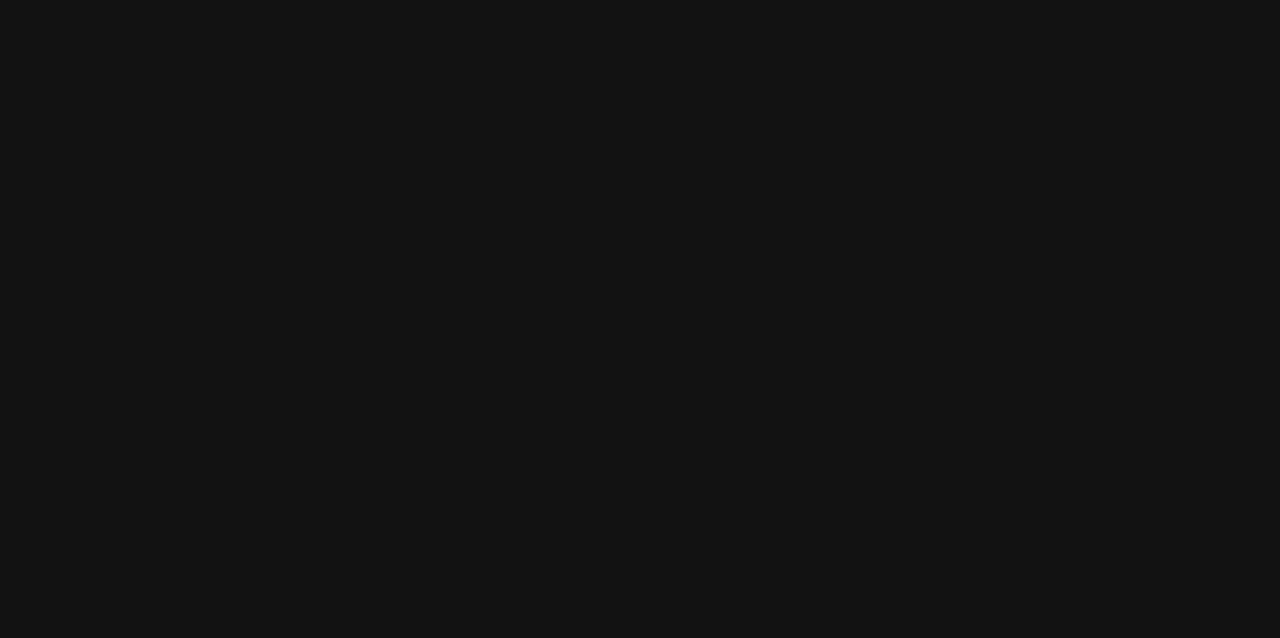
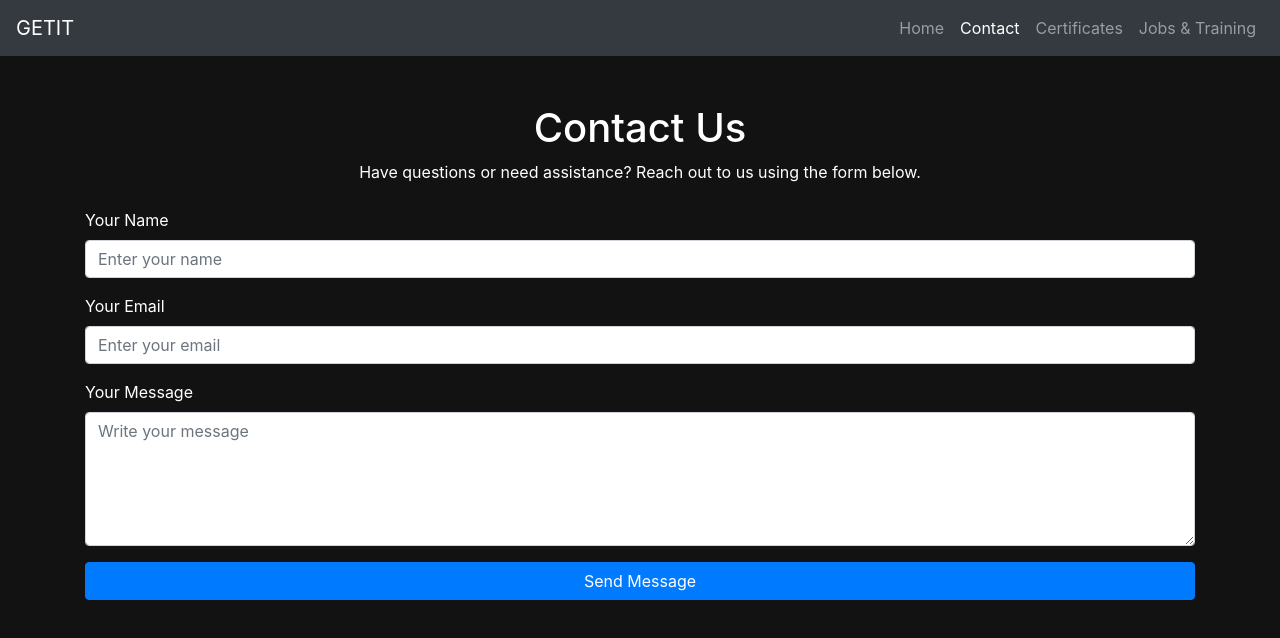
Before and after one commit to ngwakevin/GETIT, a plain HTML site: page contact.html in a window 1280 px wide. Drawn offline with nearby package versions, Linux system fonts and the light colour scheme.

Commit message:
Update contact.html

```diff
--- a/contact.html
+++ b/contact.html
@@ -1,8 +1,12 @@
+<!DOCTYPE html>
+<html lang="en">
 <head>
     <meta charset="UTF-8">
     <meta name="viewport" content="width=device-width, initial-scale=1.0">
-    <title>GETIT</title>
+    <title>Contact Us - GETIT</title>
+    <!-- Bootstrap CSS -->
     <link rel="stylesheet" href="https://maxcdn.bootstrapcdn.com/bootstrap/4.5.2/css/bootstrap.min.css">
+    <!-- jQuery and Bootstrap JS -->
     <script src="https://code.jquery.com/jquery-3.6.0.min.js"></script>
     <script src="https://cdn.jsdelivr.net/npm/bootstrap@4.5.2/dist/js/bootstrap.bundle.min.js"></script>
     <style>
@@ -12,3 +16,42 @@
         }
     </style>
 </head>
+<body>
+    <!-- Navbar -->
+    <nav class="navbar navbar-expand-lg navbar-dark bg-dark">
+        <a class="navbar-brand" href="index.html">GETIT</a>
+        <button class="navbar-toggler" type="button" data-toggle="collapse" data-target="#navbarNav" aria-controls="navbarNav" aria-expanded="false" aria-label="Toggle navigation">
+            <span class="navbar-toggler-icon"></span>
+        </button>
+        <div class="collapse navbar-collapse" id="navbarNav">
+            <ul class="navbar-nav ml-auto">
+                <li class="nav-item"><a class="nav-link" href="index.html">Home</a></li>
+                <li class="nav-item active"><a class="nav-link" href="contact.html">Contact</a></li>
+                <li class="nav-item"><a class="nav-link" href="certificates.html">Certificates</a></li>
+                <li class="nav-item"><a class="nav-link" href="jobs.html">Jobs & Training</a></li>
+            </ul>
+        </div>
+    </nav>
+
+    <!-- Main Content -->
+    <div class="container mt-5">
+        <h1 class="text-center">Contact Us</h1>
+        <p class="text-center">Have questions or need assistance? Reach out to us using the form below.</p>
+        <form class="mt-4">
+            <div class="form-group">
+                <label for="name">Your Name</label>
+                <input type="text" class="form-control" id="name" placeholder="Enter your name" required>
+            </div>
+            <div class="form-group">
+                <label for="email">Your Email</label>
+                <input type="email" class="form-control" id="email" placeholder="Enter your email" required>
+            </div>
+            <div class="form-group">
+                <label for="message">Your Message</label>
+                <textarea class="form-control" id="message" rows="5" placeholder="Write your message" required></textarea>
+            </div>
+            <button type="submit" class="btn btn-primary btn-block">Send Message</button>
+        </form>
+    </div>
+</body>
+</html>
```
